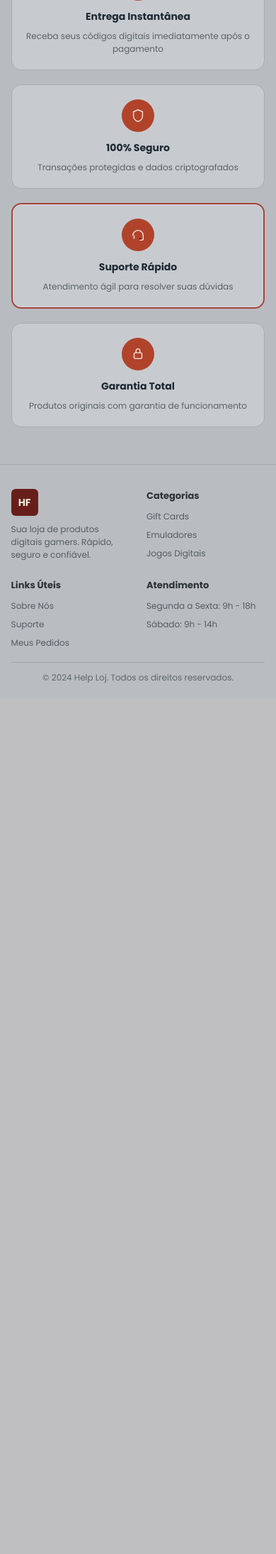
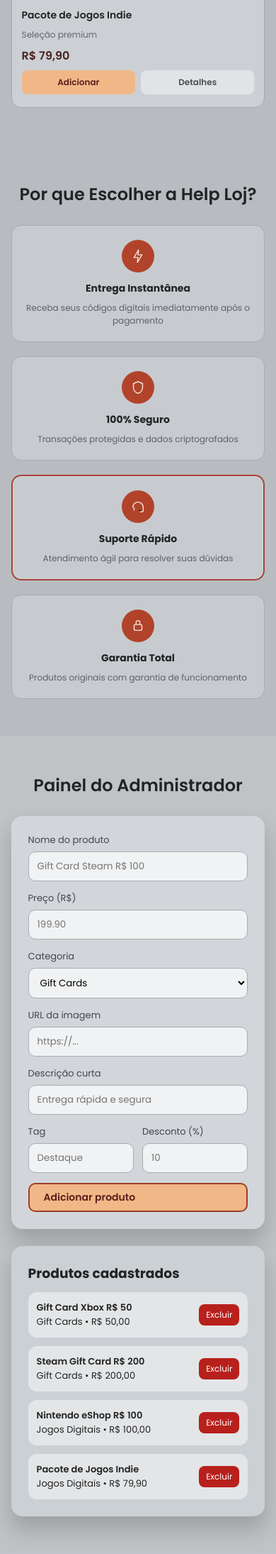
Before and after one commit to ThomasFarss/ThomasFarss, a PHP site: page / in a window 390 px wide. Shown: the part 2946-5136 px from the top of the page at 71% size. Before the commit the page ends 3909 px from the top, so only its background shows below. Run offline with PHP 8.4, Linux system fonts and the light colour scheme.

Commit message:
Add admin panel and cart features

```diff
--- a/index.html
+++ b/index.html
@@ -3,7 +3,7 @@
   <head>
     <meta charset="UTF-8" />
     <meta name="viewport" content="width=device-width, initial-scale=1.0" />
-    <title>Help Loj - Produtos Digitais</title>
+    <title>Help Loj - Loja Gamer</title>
     <link rel="preconnect" href="https://fonts.googleapis.com" />
     <link rel="preconnect" href="https://fonts.gstatic.com" crossorigin />
     <link
@@ -16,17 +16,18 @@
     <header class="site-header">
       <div class="container nav">
         <div class="logo">
-          <div class="logo__avatar">HF</div>
+          <img src="logo.svg" alt="Help Loj" class="logo__image" />
         </div>
         <nav class="nav__links">
           <a class="active" href="#">Home</a>
-          <a href="#">Loja</a>
-          <a href="#">Sobre</a>
-          <a href="#">Suporte</a>
+          <a href="#categorias">Loja</a>
+          <a href="#sobre">Sobre</a>
+          <a href="#admin">Admin</a>
+          <a href="#suporte">Suporte</a>
         </nav>
         <div class="nav__icons">
-          <button class="icon-button" aria-label="Carrinho">
-            <span class="badge">1</span>
+          <button class="icon-button" id="cart-toggle" aria-label="Carrinho">
+            <span class="badge">0</span>
             <svg viewBox="0 0 24 24" aria-hidden="true">
               <path
                 d="M6 6h15l-1.7 8.2a2 2 0 0 1-2 1.6H9.1a2 2 0 0 1-2-1.6L5 4H2"
@@ -60,6 +61,7 @@
       <section class="hero">
         <div class="container hero__content">
           <div class="hero__text">
+            <div class="hero__badge">Entrega instantânea • Suporte rápido</div>
             <h1>
               Produtos Digitais
               <span>Para Gamers</span>
@@ -69,7 +71,7 @@
               Sua diversão começa aqui.
             </p>
             <div class="hero__actions">
-              <button class="btn btn--primary">
+              <button class="btn btn--primary" id="explore-button">
                 <span class="btn__icon">
                   <svg viewBox="0 0 24 24" aria-hidden="true">
                     <path
@@ -83,23 +85,23 @@
                 </span>
                 Explorar Loja
               </button>
-              <button class="btn btn--ghost">Ver Ofertas</button>
+              <button class="btn btn--ghost" id="offers-button">Ver Ofertas</button>
             </div>
           </div>
           <div class="hero__image">
             <img
-              src="https://images.unsplash.com/photo-1511512578047-dfb367046420?auto=format&fit=crop&w=700&q=80"
+              src="https://images.unsplash.com/photo-1511512578047-dfb367046420?auto=format&fit=crop&w=800&q=80"
               alt="Setup gamer retro"
             />
           </div>
         </div>
       </section>
 
-      <section class="section">
+      <section class="section" id="categorias">
         <div class="container">
           <h2 class="section__title">Explore por Categoria</h2>
           <div class="category-grid">
-            <article class="category-card">
+            <article class="category-card" data-category="Gift Cards">
               <div class="category-card__icon">
                 <svg viewBox="0 0 24 24" aria-hidden="true">
                   <rect x="4" y="6" width="16" height="12" rx="2" fill="none" stroke="currentColor" stroke-width="1.5" />
@@ -108,7 +110,7 @@
               </div>
               <h3>Gift Cards</h3>
             </article>
-            <article class="category-card">
+            <article class="category-card" data-category="Emuladores">
               <div class="category-card__icon">
                 <svg viewBox="0 0 24 24" aria-hidden="true">
                   <path
@@ -127,7 +129,7 @@
               </div>
               <h3>Emuladores</h3>
             </article>
-            <article class="category-card">
+            <article class="category-card" data-category="Jogos Digitais">
               <div class="category-card__icon">
                 <svg viewBox="0 0 24 24" aria-hidden="true">
                   <rect x="5" y="7" width="14" height="10" rx="2" fill="none" stroke="currentColor" stroke-width="1.5" />
@@ -137,7 +139,7 @@
               </div>
               <h3>Jogos Digitais</h3>
             </article>
-            <article class="category-card">
+            <article class="category-card" data-category="Outros">
               <div class="category-card__icon">
                 <svg viewBox="0 0 24 24" aria-hidden="true">
                   <path
@@ -154,64 +156,17 @@
         </div>
       </section>
 
-      <section class="section">
+      <section class="section" id="produtos">
         <div class="container">
           <div class="section__header">
             <h2>Produtos em Destaque</h2>
             <a class="section__link" href="#">Ver Tudo →</a>
           </div>
-          <div class="product-grid">
-            <article class="product-card">
-              <span class="tag">Destaque</span>
-              <img
-                src="https://images.unsplash.com/photo-1606813907291-d86efa86ca65?auto=format&fit=crop&w=400&q=80"
-                alt="Console Xbox"
-              />
-              <div class="product-card__body">
-                <h3>Gift Card Xbox R$ 50</h3>
-                <p>Entrega instantânea</p>
-              </div>
-            </article>
-            <article class="product-card">
-              <span class="tag">Destaque</span>
-              <span class="discount">-10%</span>
-              <img
-                src="https://images.unsplash.com/photo-1511512578047-dfb367046420?auto=format&fit=crop&w=400&q=80"
-                alt="Setup com TV"
-              />
-              <div class="product-card__body">
-                <h3>Steam Gift Card R$ 200</h3>
-                <p>Entrega rápida</p>
-              </div>
-            </article>
-            <article class="product-card">
-              <span class="tag">Destaque</span>
-              <img
-                src="https://images.unsplash.com/photo-1587202372775-e229f172b9d7?auto=format&fit=crop&w=400&q=80"
-                alt="Console portátil"
-              />
-              <div class="product-card__body">
-                <h3>Nintendo eShop R$ 100</h3>
-                <p>Oficial e seguro</p>
-              </div>
-            </article>
-            <article class="product-card">
-              <span class="tag">Destaque</span>
-              <span class="discount">-40%</span>
-              <img
-                src="https://images.unsplash.com/photo-1605902711622-cfb43c44367f?auto=format&fit=crop&w=400&q=80"
-                alt="Controle gamer"
-              />
-              <div class="product-card__body">
-                <h3>Pacote de Jogos Indie</h3>
-                <p>Seleção premium</p>
-              </div>
-            </article>
-          </div>
+          <div class="product-grid" id="product-grid"></div>
         </div>
       </section>
 
-      <section class="section">
+      <section class="section" id="sobre">
         <div class="container">
           <h2 class="section__title">Por que Escolher a Help Loj?</h2>
           <div class="benefits-grid">
@@ -273,12 +228,92 @@
           </div>
         </div>
       </section>
+
+      <section class="section admin" id="admin">
+        <div class="container">
+          <h2 class="section__title">Painel do Administrador</h2>
+          <div class="admin__grid">
+            <form class="admin__form" id="admin-form">
+              <div class="form__group">
+                <label for="product-name">Nome do produto</label>
+                <input id="product-name" name="name" type="text" placeholder="Gift Card Steam R$ 100" required />
+              </div>
+              <div class="form__group">
+                <label for="product-price">Preço (R$)</label>
+                <input id="product-price" name="price" type="number" step="0.01" placeholder="199.90" required />
+              </div>
+              <div class="form__group">
+                <label for="product-category">Categoria</label>
+                <select id="product-category" name="category" required>
+                  <option value="Gift Cards">Gift Cards</option>
+                  <option value="Emuladores">Emuladores</option>
+                  <option value="Jogos Digitais">Jogos Digitais</option>
+                  <option value="Outros">Outros</option>
+                </select>
+              </div>
+              <div class="form__group">
+                <label for="product-image">URL da imagem</label>
+                <input id="product-image" name="image" type="url" placeholder="https://..." required />
+              </div>
+              <div class="form__group">
+                <label for="product-description">Descrição curta</label>
+                <input id="product-description" name="description" type="text" placeholder="Entrega rápida e segura" required />
+              </div>
+              <div class="form__row">
+                <div class="form__group">
+                  <label for="product-tag">Tag</label>
+                  <input id="product-tag" name="tag" type="text" placeholder="Destaque" />
+                </div>
+                <div class="form__group">
+                  <label for="product-discount">Desconto (%)</label>
+                  <input id="product-discount" name="discount" type="number" placeholder="10" min="0" max="90" />
+                </div>
+              </div>
+              <button class="btn btn--primary" type="submit">Adicionar produto</button>
+            </form>
+            <div class="admin__list">
+              <h3>Produtos cadastrados</h3>
+              <div class="admin__items" id="admin-items"></div>
+            </div>
+          </div>
+        </div>
+      </section>
+
+      <section class="section support" id="suporte">
+        <div class="container support__content">
+          <div>
+            <h2>Precisa de ajuda?</h2>
+            <p>Atendimento dedicado, pedidos rastreáveis e suporte humano para cada compra.</p>
+          </div>
+          <button class="btn btn--ghost">Falar com suporte</button>
+        </div>
+      </section>
     </main>
+
+    <aside class="cart" id="cart-panel" aria-hidden="true">
+      <div class="cart__header">
+        <h3>Seu carrinho</h3>
+        <button class="icon-button" id="cart-close" aria-label="Fechar">
+          <svg viewBox="0 0 24 24" aria-hidden="true">
+            <path d="M6 6l12 12M18 6L6 18" fill="none" stroke="currentColor" stroke-width="1.6" stroke-linecap="round" />
+          </svg>
+        </button>
+      </div>
+      <div class="cart__items" id="cart-items"></div>
+      <div class="cart__footer">
+        <div class="cart__total">
+          <span>Total</span>
+          <strong id="cart-total">R$ 0,00</strong>
+        </div>
+        <button class="btn btn--primary">Finalizar compra</button>
+      </div>
+    </aside>
+    <div class="cart__overlay" id="cart-overlay"></div>
 
     <footer class="site-footer">
       <div class="container footer__grid">
         <div class="footer__brand">
-          <div class="logo__avatar">HF</div>
+          <img src="logo.svg" alt="Help Loj" class="logo__image logo__image--small" />
           <p>Sua loja de produtos digitais gamers. Rápido, seguro e confiável.</p>
         </div>
         <div>
--- a/styles.css
+++ b/styles.css
@@ -1,14 +1,15 @@
 :root {
   --bg: #b8bcc1;
-  --text: #1f2a33;
+  --text: #232323;
   --muted: #5f6b72;
-  --accent: #b1432b;
-  --accent-dark: #8c2b22;
-  --accent-soft: #a84c2c;
-  --olive: #9cad4a;
+  --accent: #d46a3a;
+  --accent-dark: #9b2f1c;
+  --accent-soft: #f4c2a2;
+  --olive: #a6b85a;
   --card: #c8ccd0;
   --white: #ffffff;
   --line: #9aa2a8;
+  --shadow: 0 18px 30px rgba(23, 16, 10, 0.2);
 }
 
 * {
@@ -28,7 +29,9 @@ a {
   text-decoration: none;
 }
 
-button {
+button,
+input,
+select {
   font-family: inherit;
 }
 
@@ -50,31 +56,33 @@ button {
   gap: 24px;
 }
 
-.logo__avatar {
-  width: 38px;
-  height: 38px;
-  border-radius: 6px;
-  background: #681f1b;
-  color: #f2e8d7;
-  display: grid;
-  place-items: center;
-  font-weight: 700;
-  font-size: 14px;
+.logo__image {
+  width: 48px;
+  height: 48px;
+  border-radius: 12px;
+  box-shadow: 0 6px 16px rgba(0, 0, 0, 0.25);
+}
+
+.logo__image--small {
+  width: 42px;
+  height: 42px;
 }
 
 .nav__links {
   display: flex;
-  gap: 28px;
+  gap: 22px;
   font-size: 14px;
   font-weight: 500;
 }
 
 .nav__links a {
   color: #3d444b;
+  position: relative;
 }
 
-.nav__links a.active {
-  color: #b4532c;
+.nav__links a.active,
+.nav__links a:hover {
+  color: var(--accent-dark);
 }
 
 .nav__icons {
@@ -151,7 +170,7 @@ button {
 }
 
 .btn {
-  border-radius: 8px;
+  border-radius: 10px;
   padding: 10px 22px;
   border: none;
   font-size: 14px;
@@ -174,7 +193,7 @@ button {
 }
 
 .btn--primary {
-  background: #d07d65;
+  background: #f2b787;
   color: #5a1f1a;
   box-shadow: inset 0 0 0 2px #9b3e2a;
 }
@@ -293,12 +314,15 @@ button {
 
 .product-card__body {
   padding: 12px 14px 18px;
+  display: flex;
+  flex-direction: column;
+  gap: 8px;
+  flex: 1;
 }
 
 .product-card__body h3 {
-  font-size: 13px;
+  font-size: 14px;
   font-weight: 600;
-  margin-bottom: 4px;
 }
 
 .product-card__body p {
@@ -306,10 +330,41 @@ button {
   color: #5f666b;
 }
 
+.product-card__price {
+  font-weight: 600;
+  color: #4a2320;
+}
+
+.product-card__actions {
+  margin-top: auto;
+  display: flex;
+  gap: 8px;
+}
+
+.product-card__actions button {
+  flex: 1;
+  padding: 8px 12px;
+  border-radius: 8px;
+  border: none;
+  cursor: pointer;
+  font-weight: 600;
+  font-size: 12px;
+}
+
+.product-card__actions .add {
+  background: #f2b787;
+  color: #5a1f1a;
+}
+
+.product-card__actions .details {
+  background: #e1e3e6;
+  color: #4d4f52;
+}
+
 .tag {
   position: absolute;
-  top: 8px;
-  left: 8px;
+  top: 10px;
+  left: 10px;
   background: #b54c3a;
   color: #fff;
   font-size: 11px;
@@ -373,6 +428,187 @@ button {
   color: #5a6166;
 }
 
+.admin {
+  background: #bfc3c6;
+}
+
+.admin__grid {
+  display: grid;
+  grid-template-columns: repeat(auto-fit, minmax(280px, 1fr));
+  gap: 24px;
+}
+
+.admin__form {
+  background: #d2d6da;
+  padding: 24px;
+  border-radius: 16px;
+  box-shadow: var(--shadow);
+  display: grid;
+  gap: 14px;
+}
+
+.form__group {
+  display: flex;
+  flex-direction: column;
+  gap: 6px;
+  font-size: 13px;
+  color: #42464b;
+}
+
+.form__group input,
+.form__group select {
+  padding: 10px 12px;
+  border-radius: 10px;
+  border: 1px solid #a7adb2;
+  background: #f1f2f3;
+}
+
+.form__row {
+  display: grid;
+  grid-template-columns: repeat(auto-fit, minmax(120px, 1fr));
+  gap: 12px;
+}
+
+.admin__list {
+  background: #cbd0d4;
+  padding: 24px;
+  border-radius: 16px;
+  box-shadow: var(--shadow);
+}
+
+.admin__list h3 {
+  margin-bottom: 12px;
+}
+
+.admin__items {
+  display: grid;
+  gap: 12px;
+}
+
+.admin__item {
+  background: #e3e5e7;
+  border-radius: 12px;
+  padding: 12px;
+  display: flex;
+  align-items: center;
+  justify-content: space-between;
+  gap: 12px;
+  font-size: 13px;
+}
+
+.admin__item span {
+  font-weight: 600;
+}
+
+.admin__item button {
+  border: none;
+  background: #b8201c;
+  color: #fff;
+  padding: 6px 10px;
+  border-radius: 8px;
+  cursor: pointer;
+  font-size: 12px;
+}
+
+.support {
+  background: #c5c9ce;
+}
+
+.support__content {
+  display: flex;
+  align-items: center;
+  justify-content: space-between;
+  gap: 24px;
+}
+
+.cart {
+  position: fixed;
+  top: 0;
+  right: 0;
+  height: 100vh;
+  width: min(360px, 90vw);
+  background: #f6f2ee;
+  box-shadow: -10px 0 30px rgba(0, 0, 0, 0.2);
+  padding: 24px;
+  display: flex;
+  flex-direction: column;
+  gap: 16px;
+  transform: translateX(110%);
+  transition: transform 0.3s ease;
+  z-index: 30;
+}
+
+.cart--open {
+  transform: translateX(0);
+}
+
+.cart__overlay {
+  position: fixed;
+  inset: 0;
+  background: rgba(0, 0, 0, 0.4);
+  opacity: 0;
+  pointer-events: none;
+  transition: opacity 0.3s ease;
+  z-index: 25;
+}
+
+.cart__overlay--visible {
+  opacity: 1;
+  pointer-events: auto;
+}
+
+.cart__header {
+  display: flex;
+  align-items: center;
+  justify-content: space-between;
+}
+
+.cart__items {
+  flex: 1;
+  overflow-y: auto;
+  display: grid;
+  gap: 12px;
+}
+
+.cart__item {
+  display: grid;
+  gap: 6px;
+  background: #fff;
+  border-radius: 12px;
+  padding: 12px;
+  font-size: 13px;
+}
+
+.cart__item button {
+  justify-self: flex-start;
+  border: none;
+  background: #b8201c;
+  color: #fff;
+  padding: 6px 10px;
+  border-radius: 8px;
+  cursor: pointer;
+  font-size: 12px;
+}
+
+.cart__item strong {
+  font-size: 14px;
+}
+
+.cart__item span {
+  color: #6a5e58;
+}
+
+.cart__footer {
+  display: grid;
+  gap: 12px;
+}
+
+.cart__total {
+  display: flex;
+  align-items: center;
+  justify-content: space-between;
+}
+
 .site-footer {
   border-top: 1px solid #a2a8ad;
   background: #b9bdc1;
```
Also changed, not shown: other parts of styles.css (+34 -13 lines), script.js (+242 -19 lines), logo.svg (added).
